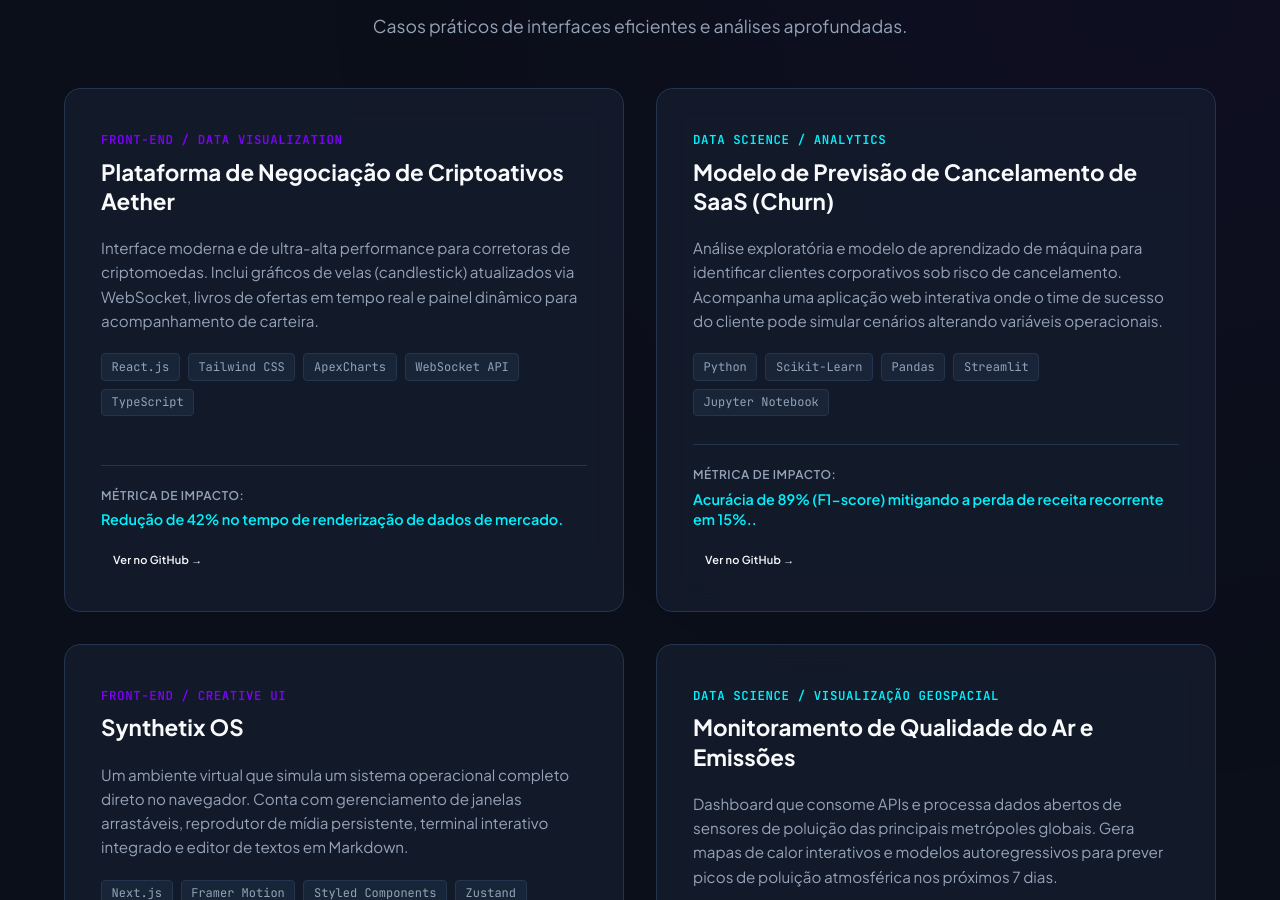
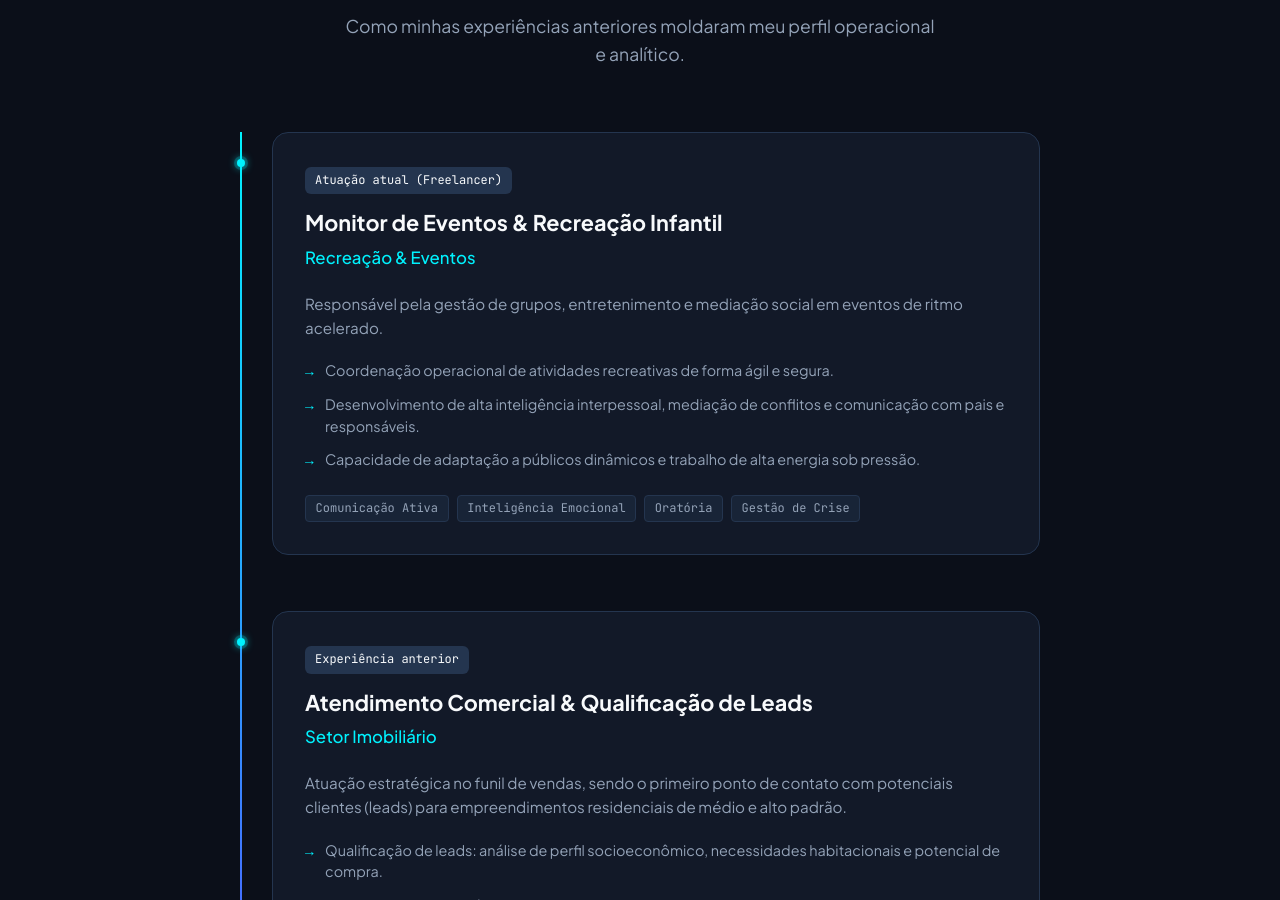
Before and after one commit to fabriciotavares-data/portfolio-web, a React (Vite) app: page / in a window 1280 px wide. Shown: the part 1900-2800 px from the top of the page. Built offline with nearby package versions, Linux system fonts and the light colour scheme.

Commit message:
feat: adicionar timeline de experiencia, atualizacoes de bio e geracao de curriculos

```diff
--- a/src/App.tsx
+++ b/src/App.tsx
@@ -1,6 +1,7 @@
 import { Header } from './components/Header';
 import { Hero } from './components/Hero';
 import { About } from './components/About';
+import { Experience } from './components/Experience';
 import { Projects } from './components/Projects';
 import { Contact } from './components/Contact';
 import { Footer } from './components/Footer';
@@ -13,6 +14,7 @@ function App() {
       <main id="main-content">
         <Hero />
         <About />
+        <Experience />
         <Projects />
         <Contact />
       </main>
--- a/src/components/About.tsx
+++ b/src/components/About.tsx
@@ -8,10 +8,10 @@ export const About = () => {
           {/* Coluna Texto */}
           <div className="about-text-column">
             <p className="about-lead">
-              Minha jornada profissional vive na exata interseção entre a engenharia de software e a ciência de dados. Acredito firmemente que um dado só é verdadeiramente poderoso quando é compreensível e acionável. Por isso, me especializei em unir a precisão matemática e estatística da análise de dados à sofisticação e fluidez do desenvolvimento front-end moderno.
+              Minha jornada profissional conecta a comunicação estratégica ao poder dos dados e da tecnologia. Com formação em tecnologia em andamento (previsão de conclusão em 2027), foco meus estudos e projetos práticos na criação de soluções de análise de dados, automação de processos e desenvolvimento de aplicações web modernas.
             </p>
             <p className="about-body">
-              Com sólida experiência na construção de interfaces reativas utilizando frameworks modernos e na manipulação avançada de pipelines de dados, crio soluções completas de ponta a ponta. Minha missão diária é extrair insights valiosos de fontes complexas e traduzi-los em experiências digitais limpas, rápidas e acessíveis, ajudando empresas a tomarem decisões de negócio inteligentes e baseadas em evidências.
+              Atualmente atuo como Monitor de Eventos Infantis (Freelancer), exercitando diariamente inteligência emocional, oratória e gestão de crise. Minhas experiências anteriores proporcionaram forte disciplina operacional e uso avançado de Excel (no setor administrativo) e alta habilidade de negociação e foco no cliente (no setor imobiliário). Unindo essa facilidade relacional e dinamismo a conhecimentos em Python, SQL e desenvolvimento web, busco posições de estágio ou trainee para gerar valor prático.
             </p>
           </div>
 
--- /dev/null
+++ b/src/components/Experience.tsx
@@ -0,0 +1,97 @@
+interface ExperienceItem {
+  role: string;
+  company: string;
+  period: string;
+  description: string;
+  highlights: string[];
+  skills: string[];
+}
+
+export const Experience = () => {
+  const experiences: ExperienceItem[] = [
+    {
+      role: 'Monitor de Eventos & Recreação Infantil',
+      company: 'Recreação & Eventos',
+      period: 'Atuação atual (Freelancer)',
+      description: 'Responsável pela gestão de grupos, entretenimento e mediação social em eventos de ritmo acelerado.',
+      highlights: [
+        'Coordenação operacional de atividades recreativas de forma ágil e segura.',
+        'Desenvolvimento de alta inteligência interpessoal, mediação de conflitos e comunicação com pais e responsáveis.',
+        'Capacidade de adaptação a públicos dinâmicos e trabalho de alta energia sob pressão.'
+      ],
+      skills: ['Comunicação Ativa', 'Inteligência Emocional', 'Oratória', 'Gestão de Crise']
+    },
+    {
+      role: 'Atendimento Comercial & Qualificação de Leads',
+      company: 'Setor Imobiliário',
+      period: 'Experiência anterior',
+      description: 'Atuação estratégica no funil de vendas, sendo o primeiro ponto de contato com potenciais clientes (leads) para empreendimentos residenciais de médio e alto padrão.',
+      highlights: [
+        'Qualificação de leads: análise de perfil socioeconômico, necessidades habitacionais e potencial de compra.',
+        'Desenvolvimento de técnicas refinadas de comunicação, escuta ativa e negociação comercial.',
+        'Encaminhamento estratégico e alinhamento de expectativas entre clientes e corretores especialistas para aumentar a taxa de conversão.'
+      ],
+      skills: ['Comunicação', 'Negociação', 'Gestão de Leads', 'Estratégia de Conversão']
+    },
+    {
+      role: 'Jovem Aprendiz Administrativo',
+      company: 'Suporte Operacional & Administrativo',
+      period: 'Experiência anterior',
+      description: 'Suporte direto às rotinas administrativas da empresa, com foco na organização de dados internos, controle de fluxos operacionais e suporte financeiro.',
+      highlights: [
+        'Controle de ponto de funcionários e auxílio no fechamento de folhas de pagamento.',
+        'Elaboração de relatórios gerenciais e acompanhamentos operacionais mensais.',
+        'Desenvolvimento e manutenção de planilhas financeiras de controle de despesas e fluxo de caixa.',
+        'Uso avançado do Microsoft Excel para automação de tarefas manuais e geração de gráficos de acompanhamento.'
+      ],
+      skills: ['Excel Avançado', 'Organização de Dados', 'Relatórios Mensais', 'Controle Financeiro']
+    }
+  ];
+
+  return (
+    <section id="experience" className="experience-section" aria-labelledby="experience-title">
+      <div className="container">
+        <h2 id="experience-title" className="section-title">Minha Trajetória</h2>
+        <p className="section-subtitle">Como minhas experiências anteriores moldaram meu perfil operacional e analítico.</p>
+
+        <div className="timeline-container">
+          <div className="timeline-line" aria-hidden="true"></div>
+
+          {experiences.map((exp, idx) => (
+            <div key={idx} className="timeline-item">
+              <div className="timeline-dot-outer" aria-hidden="true">
+                <div className="timeline-dot-inner"></div>
+              </div>
+
+              <div className="timeline-content glass-card">
+                <div className="timeline-header">
+                  <span className="experience-period">{exp.period}</span>
+                  <h3 className="experience-role">{exp.role}</h3>
+                  <h4 className="experience-company text-teal">{exp.company}</h4>
+                </div>
+
+                <div className="timeline-body">
+                  <p className="experience-desc">{exp.description}</p>
+
+                  <ul className="experience-highlights">
+                    {exp.highlights.map((highlight, hIdx) => (
+                      <li key={hIdx}>{highlight}</li>
+                    ))}
+                  </ul>
+                </div>
+
+                <div className="timeline-footer">
+                  <div className="experience-skills">
+                    {exp.skills.map((skill, sIdx) => (
+                      <span key={sIdx} className="tech-tag">{skill}</span>
+                    ))}
+                  </div>
+                </div>
+              </div>
+            </div>
+          ))}
+        </div>
+      </div>
+    </section>
+  );
+};
--- a/src/components/Header.tsx
+++ b/src/components/Header.tsx
@@ -34,6 +34,7 @@ export const Header = () => {
           <ul className="nav-list">
             <li><a href="#home" className="nav-link" onClick={closeMenu}>Início</a></li>
             <li><a href="#about" className="nav-link" onClick={closeMenu}>Sobre Mim</a></li>
+            <li><a href="#experience" className="nav-link" onClick={closeMenu}>Trajetória</a></li>
             <li><a href="#projects" className="nav-link" onClick={closeMenu}>Projetos</a></li>
             <li><a href="#contact" className="nav-link" onClick={closeMenu}>Contato</a></li>
           </ul>
--- a/src/components/Hero.tsx
+++ b/src/components/Hero.tsx
@@ -8,7 +8,7 @@ export const Hero = () => {
           <span className="gradient-text">Construindo o Futuro da Web Visual.</span>
         </h1>
         <p className="hero-subheading">
-          Olá, eu sou um Desenvolvedor Front-End &amp; Analista de Dados. Especialista em projetar aplicações web de alto desempenho, construir interfaces elegantes e traduzir grandes volumes de dados complexos em visualizações intuitivas e acionáveis.
+          Olá, eu sou Desenvolvedor &amp; Analista de Dados em formação (conclusão em 2027). Especialista em automatizar fluxos de trabalho, construir interfaces modernas e transformar dados em decisões corporativas eficientes. Atualmente buscando posições de Estágio ou Trainee.
         </p>
         <div className="hero-actions">
           <a href="#projects" className="btn btn-primary" id="btn-view-projects" aria-label="Navegar até a seção de projetos e portfólio">
--- a/src/index.css
+++ b/src/index.css
@@ -1000,6 +1000,136 @@ ul {
     }
 }
 
+/* ==========================================================================
+   EXPERIENCE SECTION & TIMELINE
+   ========================================================================== */
+.experience-section {
+    padding: 8rem 0;
+    position: relative;
+}
+
+.timeline-container {
+    position: relative;
+    max-width: 800px;
+    margin: 4rem auto 0 auto;
+    padding-left: 2rem;
+}
+
+.timeline-line {
+    position: absolute;
+    left: 0;
+    top: 0;
+    bottom: 0;
+    width: 2px;
+    background: linear-gradient(to bottom, var(--cyber-teal), var(--electric-violet));
+}
+
+.timeline-item {
+    position: relative;
+    margin-bottom: 3.5rem;
+}
+
+.timeline-item:last-child {
+    margin-bottom: 0;
+}
+
+.timeline-dot-outer {
+    position: absolute;
+    left: -2.35rem; /* center on the line */
+    top: 1.5rem;
+    width: 14px;
+    height: 14px;
+    border-radius: 50%;
+    background: rgba(0, 242, 254, 0.2);
+    display: flex;
+    align-items: center;
+    justify-content: center;
+}
+
+.timeline-dot-inner {
+    width: 8px;
+    height: 8px;
+    border-radius: 50%;
+    background: var(--cyber-teal);
+    box-shadow: 0 0 8px var(--cyber-teal);
+}
+
+.timeline-content {
+    padding: 2rem;
+    transition: var(--transition-smooth);
+}
+
+.timeline-content:hover {
+    transform: translateX(5px);
+    border-color: rgba(0, 242, 254, 0.4);
+    box-shadow: 0 10px 30px rgba(0, 242, 254, 0.05);
+}
+
+.timeline-header {
+    margin-bottom: 1.25rem;
+}
+
+.experience-period {
+    display: inline-block;
+    padding: 4px 10px;
+    font-size: 0.75rem;
+    font-family: var(--font-mono);
+    color: var(--pure-snow);
+    background: var(--border-steel);
+    border-radius: var(--border-radius-sm);
+    margin-bottom: 0.75rem;
+}
+
+.experience-role {
+    font-size: 1.35rem;
+    font-weight: 700;
+    color: var(--pure-snow);
+    margin-bottom: 0.25rem;
+}
+
+.experience-company {
+    font-size: 1.05rem;
+    font-weight: 500;
+}
+
+.experience-desc {
+    color: var(--muted-silver);
+    font-size: 0.95rem;
+    margin-bottom: 1.25rem;
+}
+
+.experience-highlights {
+    list-style: none;
+}
+
+.experience-highlights li {
+    position: relative;
+    padding-left: 1.25rem;
+    margin-bottom: 0.75rem;
+    font-size: 0.9rem;
+    color: var(--muted-silver);
+    line-height: 1.5;
+}
+
+.experience-highlights li::before {
+    content: "→";
+    position: absolute;
+    left: 0;
+    color: var(--cyber-teal);
+    font-family: var(--font-mono);
+}
+
+.experience-highlights li:last-child {
+    margin-bottom: 0;
+}
+
+.experience-skills {
+    display: flex;
+    flex-wrap: wrap;
+    gap: 8px;
+    margin-top: 1.5rem;
+}
+
 /* 10. LAYOUT RESPONSIVO */
 
 /* Dispositivos Móveis (Ajustes de Responsividade) */
@@ -1061,9 +1191,27 @@ ul {
     }
 
     .about-section,
+    .experience-section,
     .projects-section,
     .contact-section {
         padding: 5rem 0;
+    }
+
+    .timeline-container {
+        padding-left: 1.5rem;
+        margin-top: 3rem;
+    }
+
+    .timeline-dot-outer {
+        left: -1.85rem;
+    }
+
+    .timeline-content {
+        padding: 1.5rem;
+    }
+
+    .experience-role {
+        font-size: 1.2rem;
     }
 
     .section-title {
```
Also changed, not shown: src/components/Contact.tsx (+5 -5 lines), 1 other file (tests, documents, lock files or other folders).
